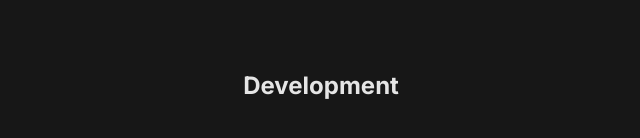
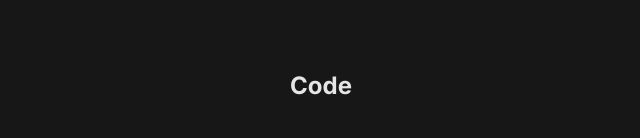
Before and after one commit to Zvezke/BN-sumsub, a Next.js app: page / in a window 1280 px wide. Shown: the part 314-452 px from the top of the page, without its empty margins (319-959 px from the left). Built offline with nearby package versions, Linux system fonts and the light colour scheme.

Commit message:
Update title in page.tsx

```diff
--- a/src/app/page.tsx
+++ b/src/app/page.tsx
@@ -1,9 +1,7 @@
 export default function Home() {
   return (
     <main className="flex min-h-screen items-center justify-center bg-neutral-900">
-      <h1 className="font-roboto text-2xl font-bold text-neutral-200">
-        Development
-      </h1>
+      <h1 className="font-roboto text-2xl font-bold text-neutral-200">Code</h1>
     </main>
   );
 }
```
